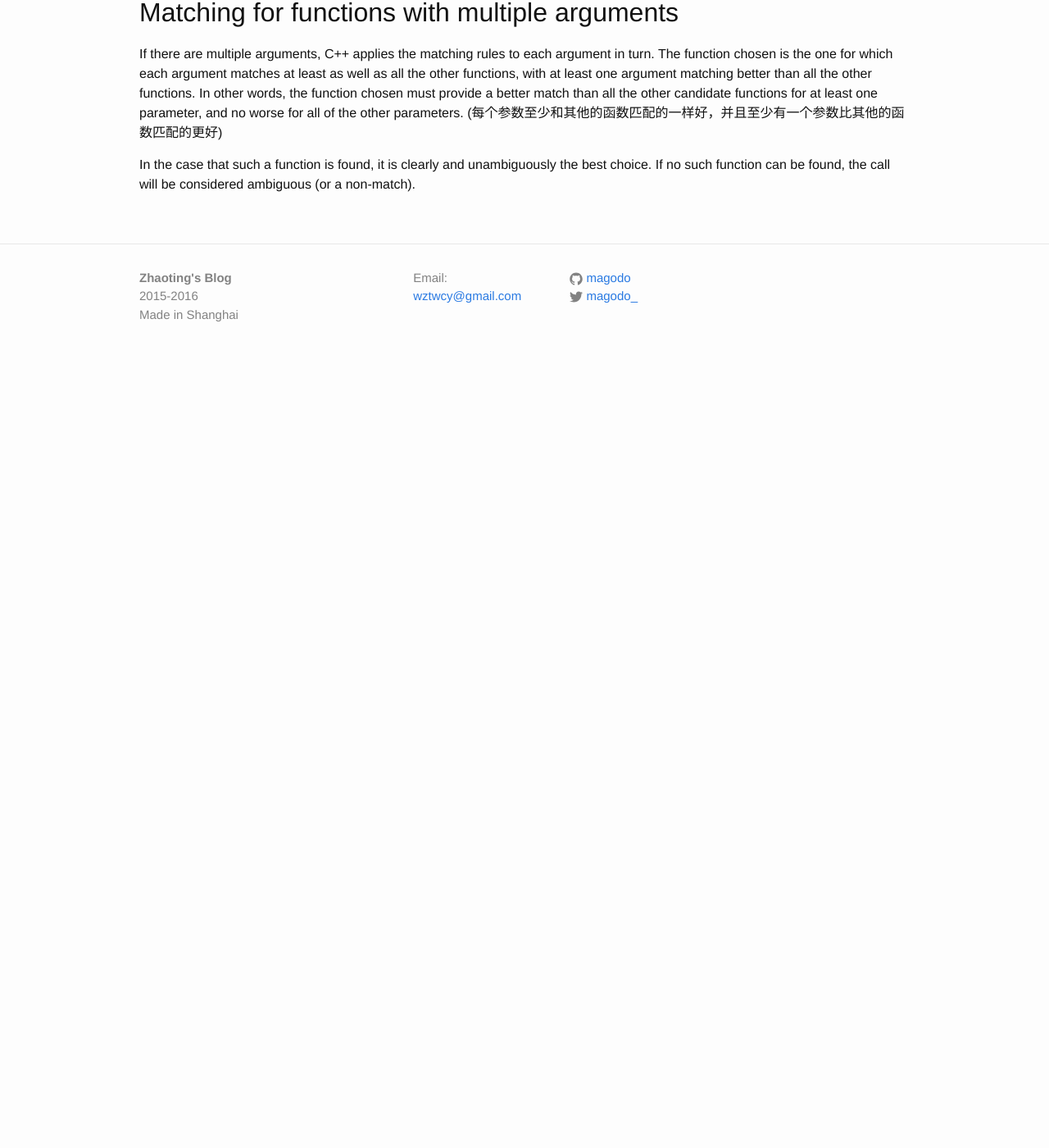
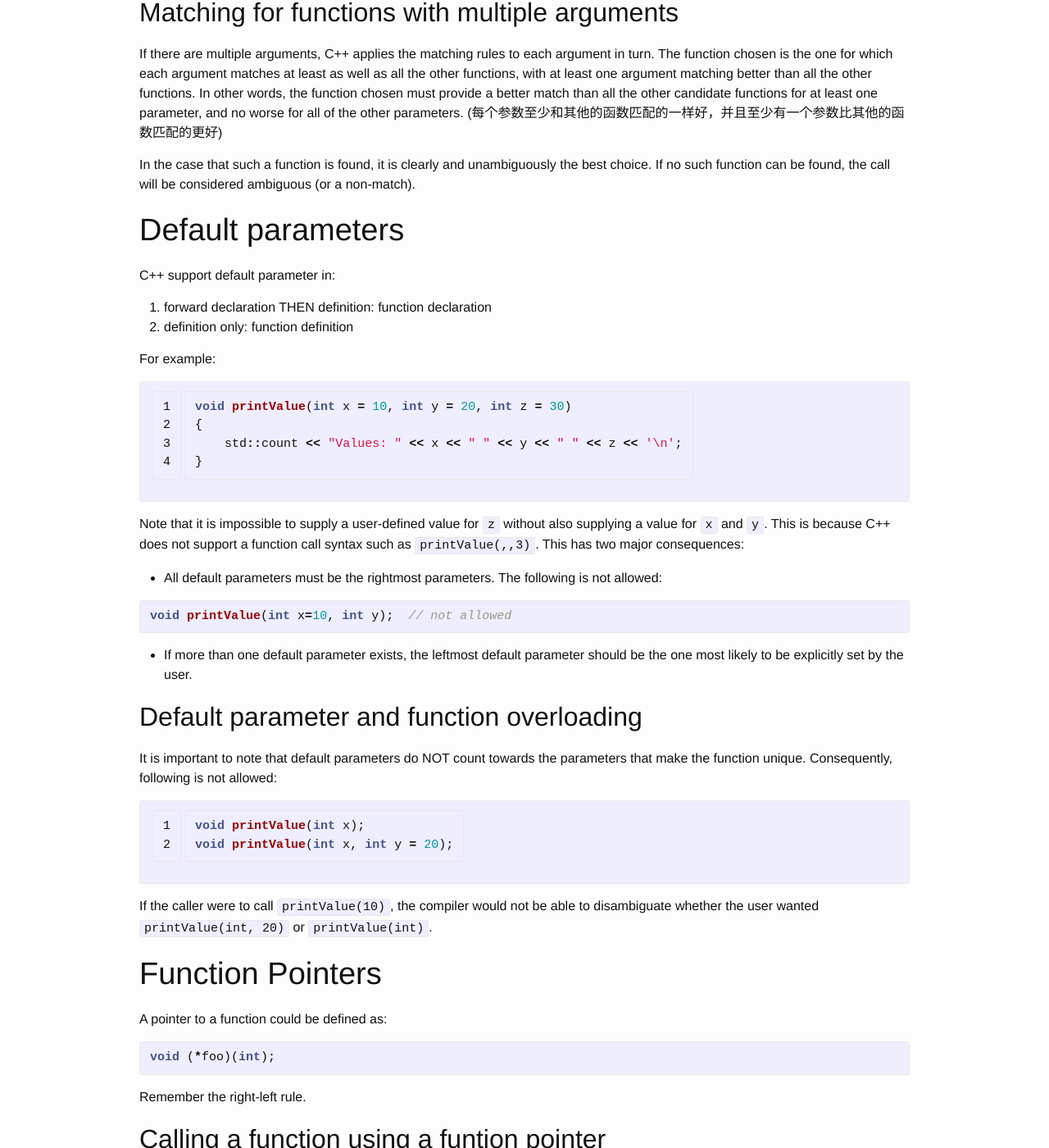
Before and after one commit to magodo/magodo.github.io-old, a Jekyll site: the page built from _posts/2016-02-13-functions.md, in a window 1280 px wide and 1400 px high, scrolled down 6334 px. Shown: the whole window at 82% size. Built offline with Jekyll 4.4.1, drawn with Linux system fonts in a browser that asks for light colours; before the commit the page ends 6789 px from its top, so only the background shows below that; some of the changed text lies outside the part shown.

Commit message:
new post

```diff
--- a/_posts/2016-02-13-functions.md
+++ b/_posts/2016-02-13-functions.md
@@ -243,3 +243,89 @@ If there are multiple arguments, C++ applies the matching rules to each argument
 (每个参数至少和其他的函数匹配的一样好，并且至少有一个参数比其他的函数匹配的更好)
 
 In the case that such a function is found, it is clearly and unambiguously the best choice. If no such function can be found, the call will be considered ambiguous (or a non-match).
+
+
+# Default parameters
+
+C++ support default parameter in:
+
+1. forward declaration THEN definition: function declaration
+2. definition only: function definition
+
+For example:
+
+{% highlight CPP linenos %}
+void printValue(int x = 10, int y = 20, int z = 30)
+{
+    std::count << "Values: " << x << " " << y << " " << z << '\n';
+}
+{% endhighlight %}
+
+Note that it is impossible to supply a user-defined value for `z` without also supplying a value for `x` and `y`. This is because C++ does not support a function call syntax such as `printValue(,,3)`. This has two major consequences:
+
+* All default parameters must be the rightmost parameters. The following is not allowed:
+{% highlight CPP %}
+void printValue(int x=10, int y);  // not allowed
+{% endhighlight %}
+* If more than one default parameter exists, the leftmost default parameter should be the one most likely to be explicitly set by the user.
+
+## Default parameter and function overloading
+
+It is important to note that default parameters do NOT count towards the parameters that make the function unique. Consequently, following is not allowed:
+{% highlight CPP linenos %}
+void printValue(int x);
+void printValue(int x, int y = 20);
+{% endhighlight %}
+If the caller were to call `printValue(10)`, the compiler would not be able to disambiguate whether the user wanted `printValue(int, 20)` or `printValue(int)`.
+
+# Function Pointers
+
+A pointer to a function could be defined as:
+
+{% highlight CPP %}
+void (*foo)(int);
+{% endhighlight %}
+
+Remember the right-left rule.
+
+## Calling a function using a funtion pointer
+
+There are two ways to do this:
+
+1. Explicitly dereference: `(*foo)()`
+2. Implicitly dereference: `foo()`
+
+NOTE: Default arguments are resolved at __compile-time__ (that is, if you don't supply an argument for a defaulted parameter, the compiler substitutes one in for you when the code is compiled). However, function pointers are resolved at __run-time__. Consequently, default parameters can NOT be resolved when making a function call with a function pointer. You'll explicitly have to pass in values for any defaulted parameters in this case.
+
+## Providing default functions
+
+It is possible to set a default callback function parameter in a function call. For example:
+
+{% highlight CPP %}
+bool ascending(int, int);
+void selectionSort(int *array, int size, bool (*comp)(int, int) = ascending);
+{% endhighlight %}
+
+## Making function pointers prettier with typedef
+
+`typedef` can be used to make pointers to function look more like regular variables:
+
+{% highlight CPP %}
+typedef bool (*validateFcn)(int, int);
+{% endhighlight %}
+
+This defines a type called `validateFcn` that is a pointer to a function that takes two ints and returns a bool.
+
+Now instead of doing this:
+
+{% highlight CPP %}
+void selectionSort(int *array, int size, bool (*comp)(int, int));
+{% endhighlight %}
+
+You can do this:
+
+{% highlight CPP linenos %}
+void selectionSort(int *array, int size, validateFcn comp);
+{% endhighlight %}
+
+One final __NOTE__: C++ doesn't allow the conversion of __function pointer__ to __void pointer__ (or vice-versa).
```
Also changed, not shown: other parts of _posts/2016-02-13-functions.md (+7 -7 lines).
